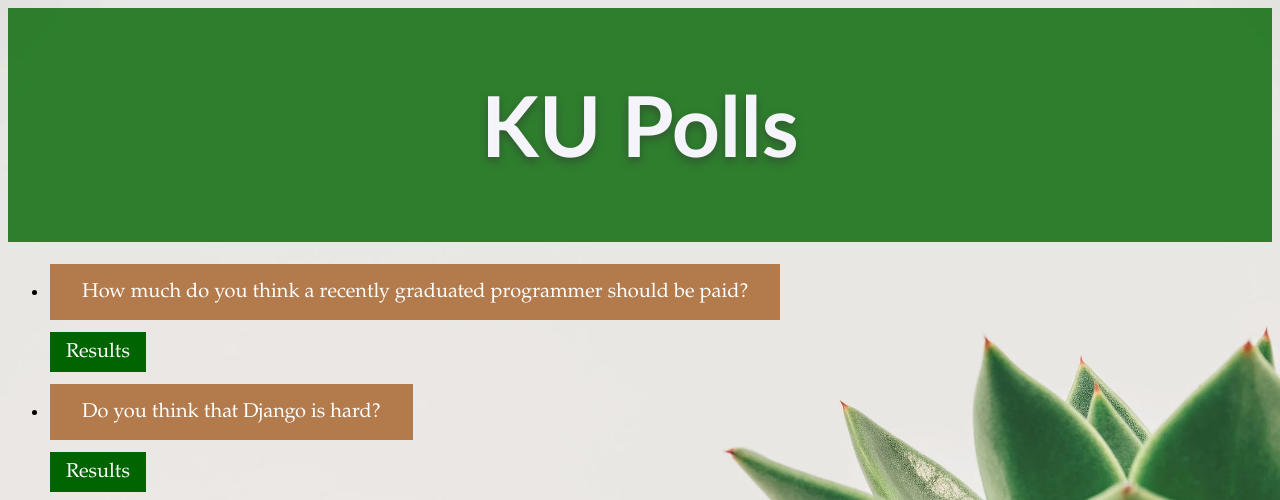
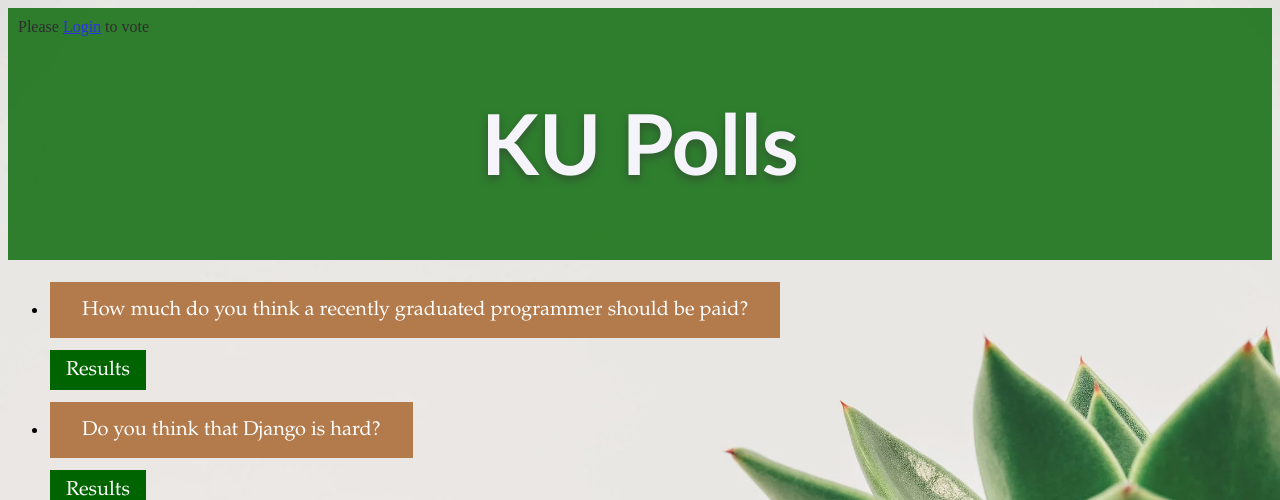
Before and after one commit to oaoak/ku-polls, a Django app: page /polls/ in a window 1280 px wide. Shown: the top 500 px of the page. Run offline with Django 4.2, Linux system fonts and the light colour scheme; data comes from the database, SQL or seed files in the repository.

Commit message:
Update iteration3 from lab06.

```diff
--- a/mysite/urls.py
+++ b/mysite/urls.py
@@ -21,5 +21,6 @@ from django.views.generic.base import RedirectView
 urlpatterns = [
     path('', RedirectView.as_view(url='/polls/', permanent=False)),
     path('polls/', include('polls.urls')),
+    path('accounts/', include('django.contrib.auth.urls')),
     path("admin/", admin.site.urls),
 ]
--- a/polls/models.py
+++ b/polls/models.py
@@ -2,6 +2,7 @@ import datetime
 
 from django.db import models
 from django.utils import timezone
+from django.contrib.auth.models import User
 
 
 class Question(models.Model):
@@ -51,10 +52,25 @@ class Choice(models.Model):
     """
     question = models.ForeignKey(Question, on_delete=models.CASCADE)
     choice_text = models.CharField(max_length=200)
-    votes = models.IntegerField(default=0)
+    #votes = models.IntegerField(default=0)
+
+    @property
+    def votes(self):
+        """
+        Count the votes for this choice.
+        """
+        #count = Vote.objects.filter(choice=self).count()
+        return self.vote_set.count()
 
     def __str__(self):
         """
         Displaying choices for the question.
         """
         return self.choice_text
+
+class Vote(models.Model):
+    """
+    Records a Vote of a Choice by a User.
+    """
+    choice = models.ForeignKey(Choice, on_delete=models.CASCADE)
+    user = models.ForeignKey(User, on_delete=models.CASCADE)
--- a/polls/templates/polls/index.html
+++ b/polls/templates/polls/index.html
@@ -3,6 +3,11 @@
     <link rel="stylesheet" href="{% static 'polls/style.css' %}">
 </head>
 <div class="headbox">
+    {% if user.is_authenticated %}
+        <p>Welcome back, {{user.username.title}} <a href="{% url 'logout' %}">Logout</a></p>
+    {% else %}
+        Please <a href="{% url 'login' %}">Login</a> to vote
+    {% endif %}
     <h1>KU Polls</h1>
 </div>
 {% if latest_question_list %}
--- a/polls/views.py
+++ b/polls/views.py
@@ -4,12 +4,19 @@ from django.urls import reverse
 from django.views import generic
 from django.utils import timezone
 from django.contrib import messages
-
-from .models import Choice, Question
+from django.contrib.auth.decorators import login_required
+from .models import Choice, Question, Vote
 
 
+@login_required
 def vote(request, question_id):
     question = get_object_or_404(Question, pk=question_id)
+    if not request.user.is_authenticated:
+        #user must login
+        return redirect("login")
+    if not question.can_vote():
+        messages.error(request, "Not available to vote")
+        return redirect("polls:index")
     try:
         selected_choice = question.choice_set.get(pk=request.POST['choice'])
     except (KeyError, Choice.DoesNotExist):
@@ -18,13 +25,22 @@ def vote(request, question_id):
             'question': question,
             'error_message': "You didn't select a choice.",
         })
-    else:
-        selected_choice.votes += 1
-        selected_choice.save()
-        # Always return an HttpResponseRedirect after successfully dealing
-        # with POST data. This prevents data from being posted twice if a
-        # user hits the Back button.
-        return HttpResponseRedirect(reverse('polls:results', args=(question.id,)))
+    this_user = request.user
+    #selected_choice.votes += 1
+    #selected_choice.save()
+    try:
+        #find a vote for this user and this question.
+        vote = Vote.objects.get(user=this_user, choice__question=question)
+        #update his vote
+        vote.choice = selected_choice
+    except Vote.DoesNotExist:
+        #no matching vote - create new Vote
+        vote = Vote(user=this_user, choice=selected_choice)
+
+    vote.save()
+    #do: Use messages to display a confirmation on the results page.
+
+    return HttpResponseRedirect(reverse('polls:results', args=(question.id,)))
 
 
 class IndexView(generic.ListView):
```
Also changed, not shown: mysite/settings.py (+9 -1 lines), polls/templates/registration/login.html (added, +16 -0 lines), polls/migrations/0003_remove_choice_votes_alter_question_end_date_vote.py (added).
